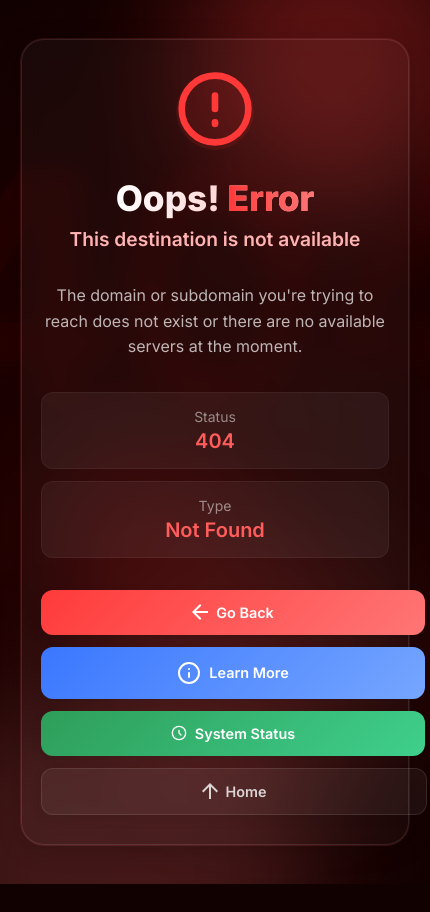
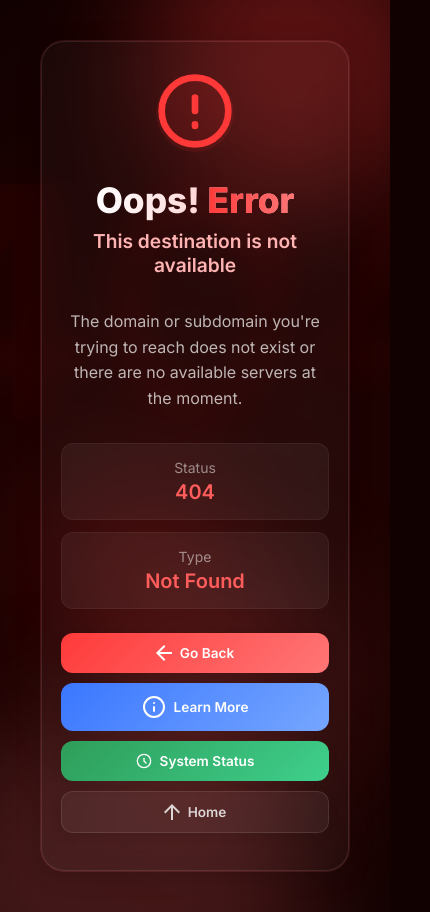
Before and after one commit to Zzackllack/Error-page, an Astro site: page / in a window 390 px wide. Shown: the whole page, 430 px wide, since content can reach past the window. Before the commit the page ends 884 px from the top, so only its background shows below. Built offline with nearby package versions, Linux system fonts and the light colour scheme; Astro itself is replaced by a stand-in of ours.

Commit message:
Enhance error and infrastructure pages: improve layout responsiveness, add margins, and ensure proper scrolling behavior

```diff
--- a/src/components/ErrorPage.astro
+++ b/src/components/ErrorPage.astro
@@ -140,6 +140,7 @@
     overflow: hidden;
     padding: 20px;
     -webkit-overflow-scrolling: touch; /* Improve scroll on iOS */
+    box-sizing: border-box; /* Ensure padding is included in the height */
   }
 
   .background-404 {
@@ -302,6 +303,7 @@
     max-width: 100%;
     flex-wrap: wrap;
     justify-content: center;
+    margin-bottom: 8px; /* Add some bottom margin */
   }
 
   .btn {
@@ -317,6 +319,7 @@
     transition: all 0.2s ease;
     box-shadow: 0 4px 12px rgba(0, 0, 0, 0.1);
     min-width: 160px;
+    box-sizing: border-box; /* Ensure padding is included in the width */
   }
 
   .btn-primary {
@@ -480,6 +483,10 @@
   @media (max-width: 768px) {
     .glass-card {
       padding: 30px 20px;
+      margin: 20px; /* Add margin around the card */
+      max-width: calc(
+        100% - 40px
+      ); /* Ensure card doesn't overflow screen width */
     }
 
     h1 {
@@ -493,15 +500,20 @@
     .action-buttons {
       flex-direction: column;
       align-items: stretch;
+      gap: 10px; /* Reduce gap between stacked buttons */
     }
 
     .btn {
       width: 100%;
+      min-width: 0; /* Remove min-width constraint on mobile */
+      padding: 12px 16px; /* Slightly reduce padding */
+      font-size: 0.85rem; /* Slightly reduce font size */
     }
 
     .error-details {
       flex-direction: column;
       gap: 12px;
+      margin-bottom: 24px; /* Increase bottom margin for more space */
     }
 
     .background-404 :global(h1) {
--- a/src/layouts/Layout.astro
+++ b/src/layouts/Layout.astro
@@ -3,20 +3,38 @@
   <head>
     <meta charset="UTF-8" />
     <meta name="viewport" content="width=device-width" />
-		<link rel="icon" type="image/png" href="/fav/favicon-96x96.png" sizes="96x96" />
+    <link
+      rel="icon"
+      type="image/png"
+      href="/fav/favicon-96x96.png"
+      sizes="96x96"
+    />
     <link rel="icon" type="image/svg+xml" href="/fav/favicon.svg" />
     <link rel="shortcut icon" href="/fav/favicon.ico" />
-		<link rel="apple-touch-icon" sizes="180x180" href="/fav/apple-touch-icon.png" />
+    <link
+      rel="apple-touch-icon"
+      sizes="180x180"
+      href="/fav/apple-touch-icon.png"
+    />
     <meta name="apple-mobile-web-app-title" content="Error" />
     <link rel="manifest" href="/fav/site.webmanifest" />
-		<script defer src="https://cloud.umami.is/script.js" data-website-id="02678dcd-988c-454d-82f5-736231784060"></script>
+    <script
+      defer
+      src="https://cloud.umami.is/script.js"
+      data-website-id="02678dcd-988c-454d-82f5-736231784060"></script>
     <meta name="generator" content={Astro.generator} />
-		<link rel="preconnect" href="https://fonts.googleapis.com">
-		<link rel="preconnect" href="https://fonts.gstatic.com" crossorigin>
-		<link rel="preconnect" href="https://status.zacklack.de" crossorigin>
-		<link href="https://fonts.googleapis.com/css2?family=Inter:wght@400;500;600;700;800&display=swap" rel="stylesheet">
+    <link rel="preconnect" href="https://fonts.googleapis.com" />
+    <link rel="preconnect" href="https://fonts.gstatic.com" crossorigin />
+    <link rel="preconnect" href="https://status.zacklack.de" crossorigin />
+    <link
+      href="https://fonts.googleapis.com/css2?family=Inter:wght@400;500;600;700;800&display=swap"
+      rel="stylesheet"
+    />
     <title>Error - Service Unavailable</title>
-		<meta name="description" content="The requested service is unavailable or does not exist." />
+    <meta
+      name="description"
+      content="The requested service is unavailable or does not exist."
+    />
   </head>
   <body>
     <slot />
@@ -30,6 +48,7 @@
     width: 100%;
     height: 100%;
     background-color: #120101; /* Solid fallback for error page */
+    overflow-x: hidden; /* Prevent horizontal scroll */
   }
 
   body {
@@ -39,10 +58,13 @@
     min-height: 100%;
     overflow-x: hidden;
     background-color: #120101; /* Solid fallback for error page */
+    display: flex; /* Ensure body takes full height */
+    flex-direction: column; /* Stack children vertically */
   }
 
   :root {
-		--font-primary: 'Inter', -apple-system, BlinkMacSystemFont, 'Segoe UI', Roboto, sans-serif;
+    --font-primary: "Inter", -apple-system, BlinkMacSystemFont, "Segoe UI",
+      Roboto, sans-serif;
   }
 
   * {
--- a/src/pages/infrastructure.astro
+++ b/src/pages/infrastructure.astro
@@ -247,6 +247,7 @@
           If you need further assistance or believe you're seeing this error
           incorrectly, please contact our support team.
         </p>
+        <div class="contact-button-container">
           <a href="mailto:contact@zacklack.de" class="btn btn-secondary">
             <svg
               width="16"
@@ -272,6 +273,7 @@
             </svg>
             Contact Support
           </a>
+        </div>
       </div>
 
       <div class="actions">
@@ -307,7 +309,7 @@
     width: 100%;
     height: 100%;
     overflow-x: hidden;
-    overflow-y: scroll;
+    overflow-y: auto; /* Explicitly enable vertical scrolling */
     background-color: #020d1b; /* Solid dark blue fallback */
   }
 
@@ -317,12 +319,13 @@
     width: 100%;
     display: flex;
     justify-content: center;
-    align-items: center;
+    align-items: flex-start; /* Changed from center to flex-start to enable scrolling */
     background: radial-gradient(circle at center, rgb(3, 27, 59), #020d1b);
-    position: relative;
-    overflow: hidden;
+    position: absolute;
+    overflow: visible; /* Changed from hidden to visible to allow content overflow */
     padding: 20px;
     -webkit-overflow-scrolling: touch; /* Improve scroll on iOS */
+    box-sizing: border-box; /* Ensure padding is included in width calculations */
   }
 
   .glass-card {
@@ -510,6 +513,7 @@
     text-decoration: none;
     transition: all 0.2s ease;
     box-shadow: 0 4px 12px rgba(0, 0, 0, 0.1);
+    box-sizing: border-box; /* Ensure padding is included in width */
   }
 
   .btn svg {
@@ -728,7 +732,11 @@
 
   @media (max-width: 768px) {
     .glass-card {
-      padding: 30px 20px;
+      padding: 25px 15px; /* Reduced padding */
+      margin: 10px; /* Add margin on all sides */
+      max-width: calc(100% - 20px); /* Ensure card doesn't overflow screen width */
+      box-sizing: border-box; /* Include padding in width calculation */
+      overflow: hidden; /* Ensure content doesn't overflow */
     }
 
     h1 {
@@ -739,6 +747,7 @@
       flex-direction: column;
       align-items: flex-start;
       gap: 12px;
+      margin-bottom: 16px; /* Reduce bottom margin */
     }
 
     .icon-container {
@@ -748,13 +757,40 @@
 
     .resource-explanation {
       flex-direction: column;
-      padding: 16px;
+      padding: 12px; /* Reduced padding */
+      gap: 16px; /* Reduced gap */
     }
 
     .cpu-visualization {
       width: 100%;
       padding: 0;
       overflow: hidden;
+      height: auto; /* Let height adjust naturally */
+    }
+
+    .buttons-container {
+      flex-direction: column;
+      gap: 12px;
+      align-items: stretch; /* Make buttons fill container width */
+    }
+
+    .contact-button-container {
+      justify-content: stretch; /* Ensure button takes full width */
+    }
+
+    .btn {
+      width: 100%;
+      padding: 12px 16px; /* Reduced padding */
+      font-size: 0.85rem; /* Reduced font size */
+    }
+
+    .actions {
+      justify-content: center; /* Center the back button on mobile */
+      width: 100%; /* Ensure full width */
+    }
+
+    .section {
+      margin-bottom: 24px; /* Reduced bottom margin */
     }
   }
 </style>
@@ -846,5 +882,11 @@
         animateAccordion(!isCurrentlyOpen);
       });
     });
+
+    // Add this to ensure proper scrolling on mobile
+    setTimeout(() => {
+      window.scrollTo(0, 0);
+      document.body.style.overflow = "auto";
+    }, 100);
   });
 </script>
--- a/src/styles/global.css
+++ b/src/styles/global.css
@@ -9,10 +9,24 @@
   margin: 0;
   padding: 0;
   /* Default background color that matches the darkest color of your gradients */
-  background-color: #020d1b; /* Dark blue for most pages */
+  background-color: #020d1b;
+  /* Dark blue for most pages */
+  overflow-x: hidden;
+  /* Prevent horizontal scroll */
 }
 
 /* Add a specific class for error pages which have a different dark background */
 html.error-theme {
-  background-color: #120101; /* Dark red for error pages */
+  background-color: #120101;
+  /* Dark red for error pages */
+  min-height: 100%;
+  /* Ensure it covers the full viewport */
 }
+
+body {
+  min-height: 100%;
+  margin: 0;
+  padding: 0;
+  overflow-x: hidden;
+  /* Prevent horizontal scroll */
+}
```
Lines whose indentation alone changed are shown as unchanged.
